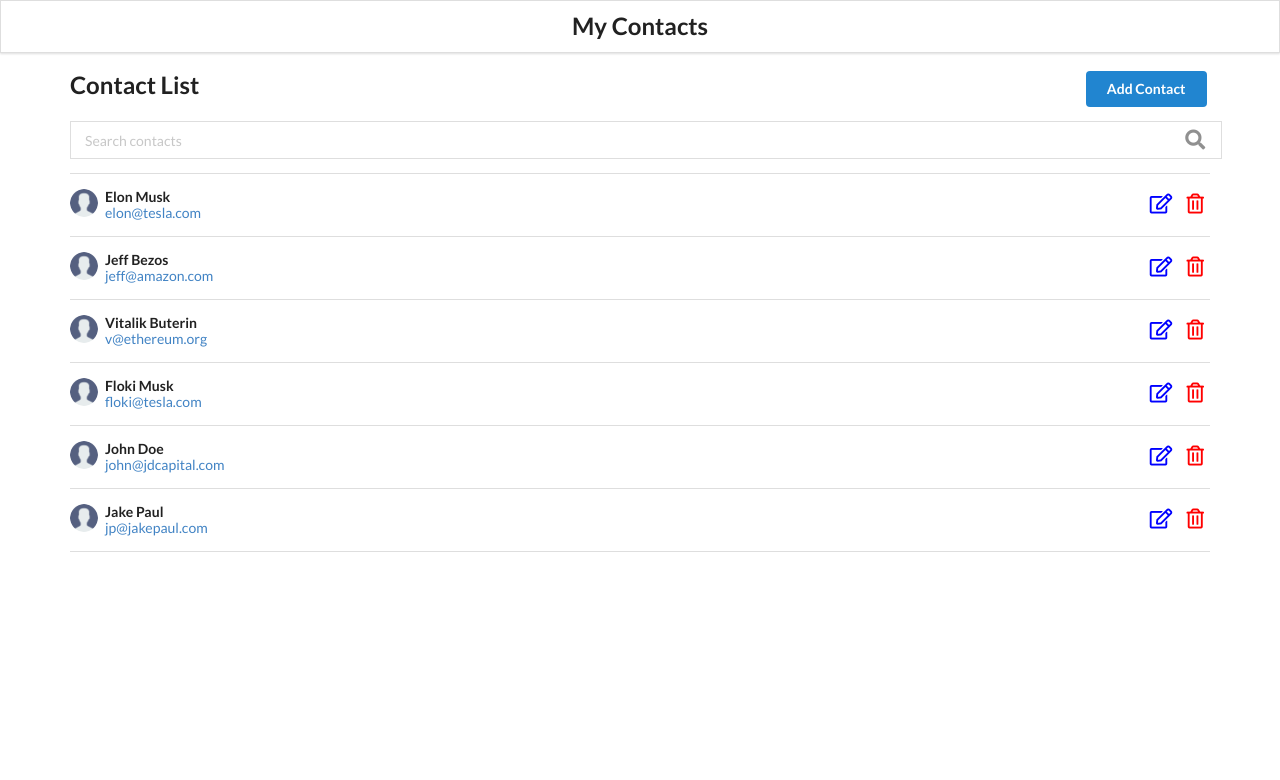
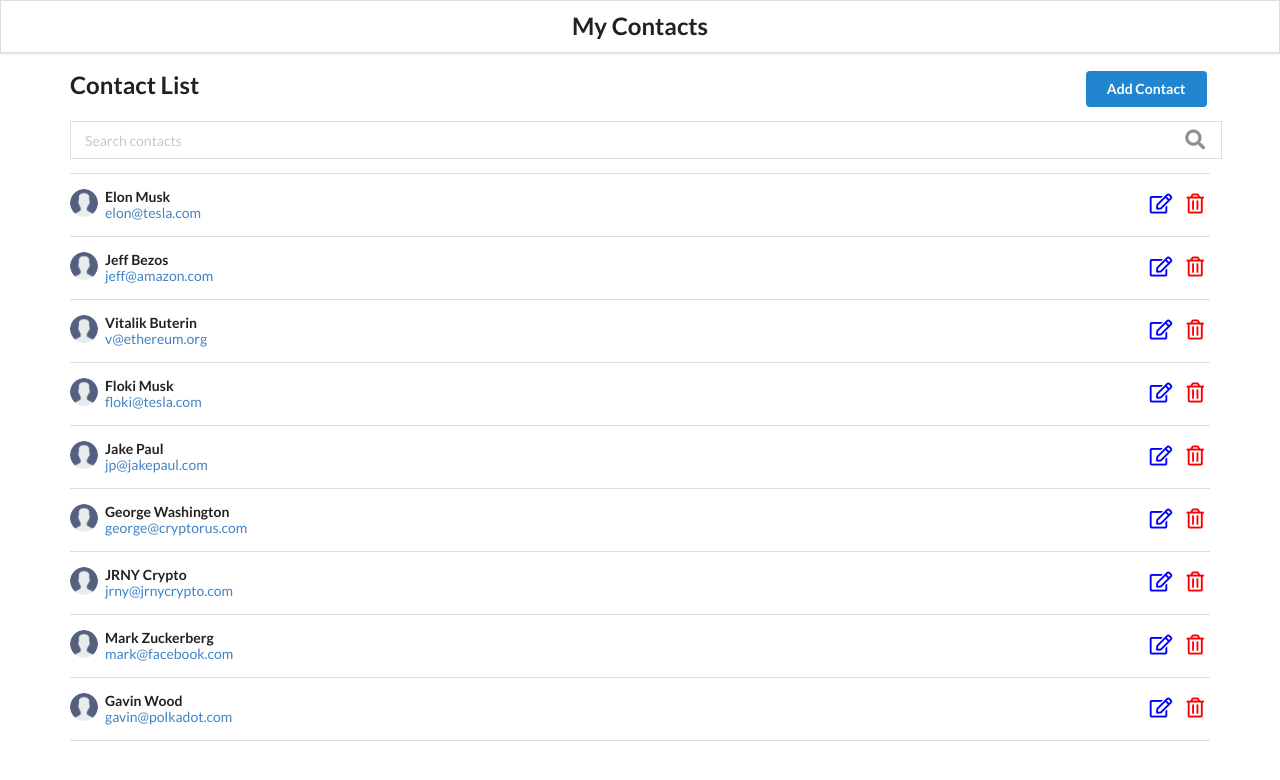
Before and after one commit to 0xholmes/react-contacts-app, a React (Create React App) app: page / in a window 1280 px wide. Shown: the top 780 px of the page. Built offline with nearby package versions, Linux system fonts and the light colour scheme; data requests are answered from the project's data file.

Commit message:
Add files via upload

```diff
--- a/db.json
+++ b/db.json
@@ -25,16 +25,34 @@
       "id": "944ea6a2-fc61-4bdd-9db4-8482ee235d25"
     },
     {
-      "firstName": "John",
-      "lastName": "Doe",
-      "email": "john@jdcapital.com",
-      "id": "e74fe020-6c91-4fd1-9a43-dc7e93bf9d73"
-    },
-    {
       "id": "058b5b12-9ace-40a1-8a43-465d29183f20",
       "firstName": "Jake",
       "lastName": "Paul",
       "email": "jp@jakepaul.com"
+    },
+    {
+      "firstName": "George",
+      "lastName": "Washington",
+      "email": "george@cryptorus.com",
+      "id": "65b1295a-1dab-45d3-94ee-2835467956b9"
+    },
+    {
+      "id": "559a0624-1e3c-452c-9e53-0cd24a165020",
+      "firstName": "JRNY",
+      "lastName": "Crypto",
+      "email": "jrny@jrnycrypto.com"
+    },
+    {
+      "id": "fb425ee2-eda8-437f-9802-a8aad3bba17d",
+      "firstName": "Mark",
+      "lastName": "Zuckerberg",
+      "email": "mark@facebook.com"
+    },
+    {
+      "id": "ec2d3977-0aae-4b6a-af54-e7225d78783c",
+      "firstName": "Gavin",
+      "lastName": "Wood",
+      "email": "gavin@polkadot.com"
     }
   ]
 }
--- a/package.json
+++ b/package.json
@@ -11,7 +11,7 @@
     "react-dom": "^17.0.2",
     "react-router-dom": "^5.3.0",
     "react-scripts": "4.0.3",
-    "uuidv4": "^6.2.12",
+    "uuid": "^8.3.2",
     "web-vitals": "^1.1.2"
   },
   "scripts": {
--- a/src/App.js
+++ b/src/App.js
@@ -1,6 +1,6 @@
 import React, { useState, useEffect } from "react"
 import { BrowserRouter as Router, Switch, Route } from "react-router-dom"
-import { uuid } from "uuidv4"
+import { v4 as uuidv4 } from "uuid"
 import api from "./api/contacts"
 import "./App.css"
 import Header from "./components/Header"
@@ -22,7 +22,7 @@ const App = () => {
 
   const addContacts = async contact => {
     const request = {
-      id: uuid(),
+      id: uuidv4(),
       ...contact,
     }
 
@@ -66,9 +66,6 @@ const App = () => {
   }
 
   useEffect(() => {
-    // const retrieveContacts = JSON.parse(localStorage.getItem(LOCAL_STORAGE_KEY))
-    // if (retrieveContacts) setContacts(retrieveContacts)
-
     const getAllContacts = async () => {
       const allContacts = await retrieveContacts()
       if (allContacts) setContacts(allContacts)
@@ -76,10 +73,6 @@ const App = () => {
 
     getAllContacts()
   }, [])
-
-  useEffect(() => {
-    // localStorage.setItem(LOCAL_STORAGE_KEY, JSON.stringify(contacts))
-  }, [contacts])
 
   return (
     <Router>
```
Also changed, not shown: 12 other files (tests, documents, lock files or other folders).
